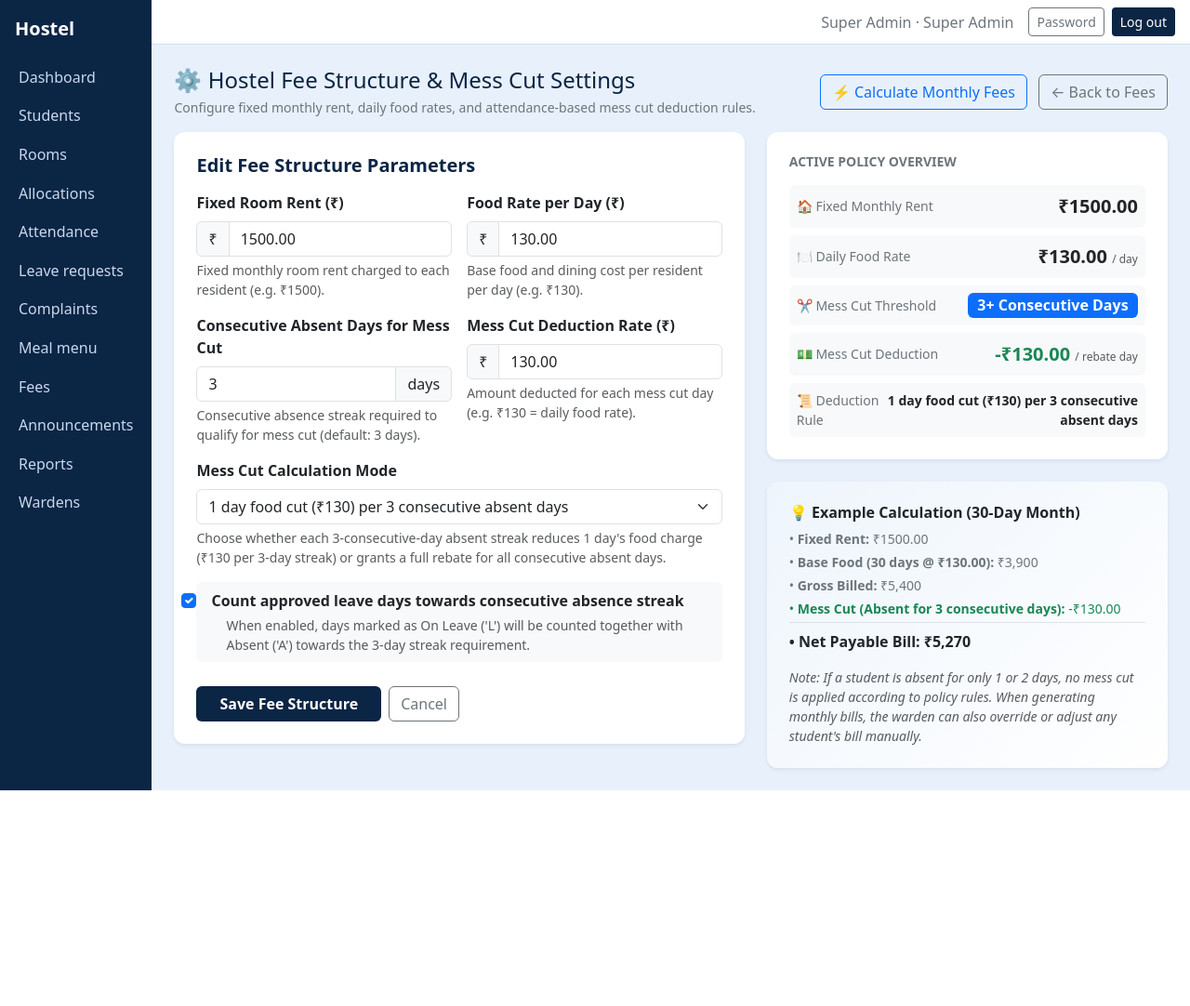
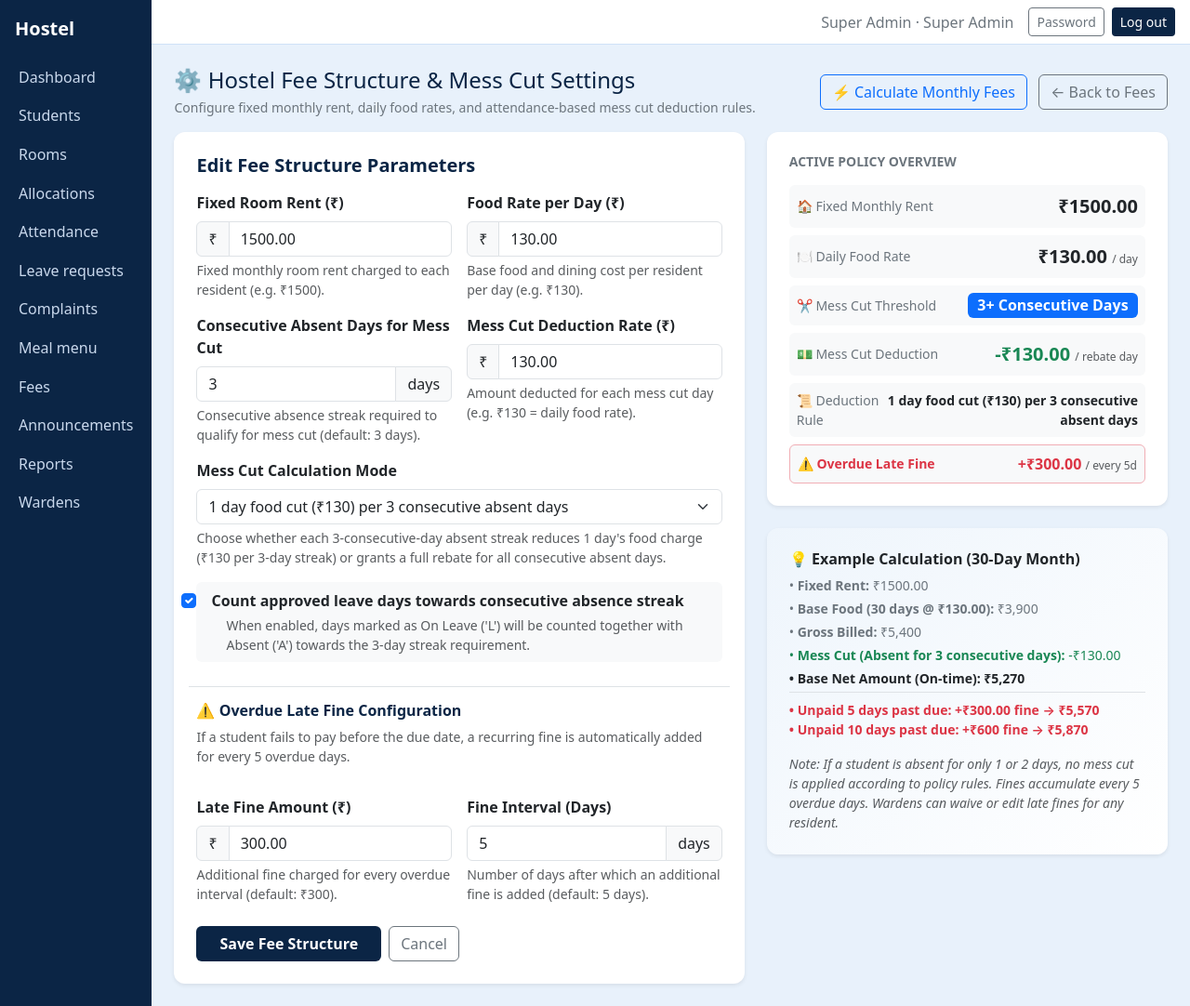
Before and after one commit to anandp8678/hostel_ms, a Django app: page /fees/structure/ in a window 1280 px wide. Shown: the whole page at 93% size. Before the commit the page ends 850 px from the top, so only its background shows below. Run offline with Django 5.2, Linux system fonts and the light colour scheme; a user stored in the database is signed in; data comes from the database, SQL or seed files in the repository; both versions use the stored data as it was after the commit.

Commit message:
Fine management implemented

```diff
--- a/core/forms.py
+++ b/core/forms.py
@@ -138,6 +138,8 @@ class FeeConfigForm(MF):
             "mess_cut_rate_per_day",
             "mess_cut_mode",
             "count_leaves",
+            "late_fine_amount",
+            "late_fine_interval_days",
         ]
         labels = {
             "rent_amount": "Fixed Monthly Rent (₹)",
@@ -146,24 +148,36 @@ class FeeConfigForm(MF):
             "mess_cut_rate_per_day": "Mess Cut Deduction Rate per Day (₹)",
             "mess_cut_mode": "Mess Cut Calculation Rule",
             "count_leaves": "Include Approved Leaves as Absence for Mess Cut",
+            "late_fine_amount": "Late Fine Amount (₹)",
+            "late_fine_interval_days": "Late Fine Overdue Interval (Days)",
         }
         help_texts = {
             "rent_amount": "Default fixed hostel room rent per student per month (e.g. ₹1500).",
             "food_rate_per_day": "Daily food / mess charge (e.g. ₹130).",
             "mess_cut_min_days": "Minimum consecutive absent days required to qualify for mess cut (default: 3 days).",
             "mess_cut_rate_per_day": "Amount to reduce per eligible day (default: ₹130 = daily food rate).",
+            "late_fine_amount": "Fine charged for every overdue interval (e.g. ₹300).",
+            "late_fine_interval_days": "Overdue days threshold interval (e.g. every 5 days: after 5 days past due -> +₹300, after 10 days -> +₹600).",
         }
+
+    def __init__(self, *a, **k):
+        super().__init__(*a, **k)
+        for f_name in ["late_fine_amount", "late_fine_interval_days", "count_leaves"]:
+            if f_name in self.fields:
+                self.fields[f_name].required = False
 
 
 class FeeForm(MF):
     class Meta:
         model = m.Fee
-        fields = ["student", "title", "rent_amount", "food_amount", "mess_cut_days", "mess_cut_amount", "amount", "due_date", "notes"]
+        fields = ["student", "title", "rent_amount", "food_amount", "mess_cut_days", "mess_cut_amount", "fine_amount", "fine_waived", "amount", "due_date", "notes"]
         labels = {
             "rent_amount": "Room Rent (₹)",
             "food_amount": "Food Charges (₹)",
             "mess_cut_days": "Mess Cut Days",
             "mess_cut_amount": "Mess Cut Deduction (₹)",
+            "fine_amount": "Late Fine (₹)",
+            "fine_waived": "Waive Late Fine",
             "amount": "Total Net Payable (₹)",
             "notes": "Breakdown Notes / Remarks",
         }
@@ -175,16 +189,32 @@ class FeeForm(MF):
         self.fields["student"].queryset = m.Student.objects.filter(is_active=True)
         if self.instance.pk:
             self.fields["student"].disabled = True
+        for f_name in ["rent_amount", "food_amount", "mess_cut_days", "mess_cut_amount", "fine_amount", "fine_waived", "notes"]:
+            if f_name in self.fields:
+                self.fields[f_name].required = False
 
     def clean(self):
         cd = super().clean()
         rent = cd.get("rent_amount") or 0
         food = cd.get("food_amount") or 0
         mess_cut = cd.get("mess_cut_amount") or 0
+        fine = cd.get("fine_amount") or 0
+        waived = cd.get("fine_waived")
+        if waived:
+            fine = 0
+            cd["fine_amount"] = 0
+            self.instance.fine_amount = 0
         amt = cd.get("amount")
         if (rent or food) and (amt is None or amt == 0):
-            cd["amount"] = max(0, rent + food - mess_cut)
+            base = max(0, rent + food - mess_cut)
+            cd["base_amount"] = base
+            cd["amount"] = base + fine
+            self.instance.base_amount = base
             self.instance.amount = cd["amount"]
+        elif amt is not None:
+            if cd.get("base_amount") is None or cd.get("base_amount") == 0:
+                cd["base_amount"] = max(0, amt - fine)
+                self.instance.base_amount = cd["base_amount"]
         return cd
 
 
--- a/core/templates/core/fee_structure.html
+++ b/core/templates/core/fee_structure.html
@@ -80,6 +80,32 @@
               </div>
             </div>
           </div>
+
+          <!-- Late Fine Rules Section -->
+          <div class="col-12 mt-4 pt-3 border-top">
+            <h6 class="fw-bold mb-2" style="color:var(--navy);">⚠️ Overdue Late Fine Configuration</h6>
+            <p class="small text-muted mb-3">If a student fails to pay before the due date, a recurring fine is automatically added for every 5 overdue days.</p>
+          </div>
+
+          <div class="col-md-6">
+            <label class="form-label fw-semibold">Late Fine Amount (₹)</label>
+            <div class="input-group">
+              <span class="input-group-text">₹</span>
+              {{ form.late_fine_amount }}
+            </div>
+            <div class="form-text small text-muted">Additional fine charged for every overdue interval (default: ₹300).</div>
+            {% if form.late_fine_amount.errors %}<div class="text-danger small">{{ form.late_fine_amount.errors|join:", " }}</div>{% endif %}
+          </div>
+
+          <div class="col-md-6">
+            <label class="form-label fw-semibold">Fine Interval (Days)</label>
+            <div class="input-group">
+              {{ form.late_fine_interval_days }}
+              <span class="input-group-text">days</span>
+            </div>
+            <div class="form-text small text-muted">Number of days after which an additional fine is added (default: 5 days).</div>
+            {% if form.late_fine_interval_days.errors %}<div class="text-danger small">{{ form.late_fine_interval_days.errors|join:", " }}</div>{% endif %}
+          </div>
         </div>
 
         <div class="mt-4 d-flex gap-2">
@@ -115,9 +141,14 @@
         <span class="fw-bold text-success fs-5">-₹{{ cfg.mess_cut_rate_per_day }} <small class="text-muted fw-normal" style="font-size:0.75rem;">/ rebate day</small></span>
       </div>
 
-      <div class="d-flex align-items-center justify-content-between p-2 bg-light rounded">
+      <div class="d-flex align-items-center justify-content-between p-2 mb-2 bg-light rounded">
         <span class="text-secondary small">📜 Deduction Rule</span>
         <span class="fw-semibold small text-end text-dark">{{ cfg.get_mess_cut_mode_display }}</span>
+      </div>
+
+      <div class="d-flex align-items-center justify-content-between p-2 bg-light rounded border border-danger-subtle">
+        <span class="text-danger small fw-semibold">⚠️ Overdue Late Fine</span>
+        <span class="fw-bold text-danger fs-6">+₹{{ cfg.late_fine_amount }} <small class="text-muted fw-normal" style="font-size:0.75rem;">/ every {{ cfg.late_fine_interval_days }}d</small></span>
       </div>
     </div>
 
@@ -129,10 +160,12 @@
         <li class="mb-1 text-secondary">• <b>Base Food (30 days @ ₹{{ cfg.food_rate_per_day }}):</b> ₹3,900</li>
         <li class="mb-1 text-secondary">• <b>Gross Billed:</b> ₹5,400</li>
         <li class="mb-1 text-success">• <b>Mess Cut (Absent for 3 consecutive days):</b> -₹{{ cfg.mess_cut_rate_per_day }}</li>
-        <li class="pt-2 border-top fw-bold text-dark fs-6">• <b>Net Payable Bill:</b> ₹5,270</li>
+        <li class="mb-1 fw-bold text-dark">• <b>Base Net Amount (On-time):</b> ₹5,270</li>
+        <li class="pt-2 border-top text-danger fw-semibold">• <b>Unpaid 5 days past due:</b> +₹{{ cfg.late_fine_amount }} fine &rarr; <b>₹5,570</b></li>
+        <li class="text-danger fw-semibold">• <b>Unpaid 10 days past due:</b> +₹{{ cfg.late_fine_amount|add:cfg.late_fine_amount }} fine &rarr; <b>₹5,870</b></li>
       </ul>
       <p class="small text-muted mb-0">
-        <i>Note: If a student is absent for only 1 or 2 days, no mess cut is applied according to policy rules. When generating monthly bills, the warden can also override or adjust any student's bill manually.</i>
+        <i>Note: If a student is absent for only 1 or 2 days, no mess cut is applied according to policy rules. Fines accumulate every 5 overdue days. Wardens can waive or edit late fines for any resident.</i>
       </p>
     </div>
   </div>
--- a/core/templates/core/overview.html
+++ b/core/templates/core/overview.html
@@ -612,6 +612,11 @@
                     · <span class="text-success fw-semibold">Mess Cut: -₹{{ x.mess_cut_amount }} ({{ x.mess_cut_days }}d)</span>
                   {% endif %}
                 {% endif %}
+                {% if x.fine_amount > 0 %}
+                  · <span class="text-danger fw-semibold">Late Fine: +₹{{ x.fine_amount }} ({{ x.overdue_days }}d overdue)</span>
+                {% elif x.fine_waived %}
+                  · <span class="text-muted fw-semibold">Late Fine: Waived</span>
+                {% endif %}
               </div>
             </div>
             <div class="text-end">
--- a/core/urls.py
+++ b/core/urls.py
@@ -28,6 +28,7 @@ urlpatterns = [
     path("fees/calculate/", v.fees_calculate_monthly, name="fees_calculate_monthly"),
     path("fees/new/", v.fee_create, name="fees_new"),
     path("fees/<int:fee_id>/pay/", v.payment_new, name="payment_new"),
+    path("fees/<int:pk>/waive-fine/", v.fee_waive_fine, name="fee_waive_fine"),
     path("wardens/new/", v.warden_new, name="wardens_new"),
     path("reports/", v.reports, name="reports"),
     path("menu/", v.menu, name="menu"),
--- a/core/views.py
+++ b/core/views.py
@@ -136,7 +136,18 @@ def alloc_actions(a):
 
 
 def fee_actions(fee):
-    return [("Record payment", reverse("payment_new", args=[fee.pk]), False, "")] if fee.balance > 0 else []
+    acts = []
+    if fee.balance > 0:
+        acts.append(("Record payment", reverse("payment_new", args=[fee.pk]), False, ""))
+    if fee.fine_amount > 0 and not fee.fine_waived:
+        acts.append(("Waive fine", reverse("fee_waive_fine", args=[fee.pk]), True, f"Waive late fine of ₹{fee.fine_amount} for {fee.student}?"))
+    return acts
+
+
+def fee_list_qs():
+    for f_obj in m.Fee.objects.filter(due_date__lt=date.today()):
+        f_obj.sync_late_fine()
+    return m.Fee.objects.select_related("student__user").prefetch_related("payments")
 
 
 V = {}
@@ -163,12 +174,13 @@ V["fees"] = crud("fees", m.Fee, f.FeeForm, "Fees", [
     ("Rent", lambda x: f"₹{x.rent_amount}" if x.rent_amount else "—"),
     ("Food", lambda x: f"₹{x.food_amount}" if x.food_amount else "—"),
     ("Mess Cut", lambda x: f"-₹{x.mess_cut_amount} ({x.mess_cut_days}d)" if x.mess_cut_amount else "—"),
+    ("Late Fine", lambda x: f"+₹{x.fine_amount} ({x.overdue_days}d late)" if x.fine_amount > 0 else ("Waived" if x.fine_waived else "—")),
     ("Total", lambda x: f"₹{x.amount}"),
     ("Paid", lambda x: f"₹{x.paid}"),
     ("Balance", lambda x: f"₹{x.balance}"),
     ("Due", lambda x: date_s(x.due_date)),
     ("Status", lambda x: badge(x.status))],
-    qs=lambda: m.Fee.objects.select_related("student__user").prefetch_related("payments"), actions=fee_actions, add_label="Add custom fee")
+    qs=fee_list_qs, actions=fee_actions, add_label="Add custom fee")
 V["announcements"] = crud("announcements", m.Announcement, f.AnnouncementForm, "Announcements", [
     ("Title", lambda a: a.title), ("For", lambda a: a.get_audience_display()), ("Posted", lambda a: date_s(a.created_at))],
     add_label="Post")
@@ -381,6 +393,7 @@ def fees_calculate_monthly(request):
 @staff
 def payment_new(request, fee_id):
     fee = get_object_or_404(m.Fee, pk=fee_id)
+    fee.sync_late_fine()
     form = f.PaymentForm(request.POST or None, initial={"amount": fee.balance})
     form.instance.fee = fee
     if request.method == "POST" and form.is_valid():
@@ -390,6 +403,17 @@ def payment_new(request, fee_id):
         messages.success(request, "Payment recorded.")
         return redirect("fees")
     return show(request, "form", title=f"Record payment · {fee.student} · {fee.title} (balance {fee.balance})", form=form, back=reverse("fees"))
+
+
+@staff
+@require_POST
+def fee_waive_fine(request, pk):
+    """Allows wardens or admins to waive the late fine for a student."""
+    fee = get_object_or_404(m.Fee, pk=pk)
+    fee.fine_waived = True
+    fee.sync_late_fine(save=True)
+    messages.success(request, f"Late fine waived for {fee.student}. Total fee adjusted to ₹{fee.amount}.")
+    return redirect("fees")
 
 
 @staff
@@ -1329,12 +1353,15 @@ def my_leaves(request):
 @role_required("student")
 def my_fees(request):
     s = _mine(request)
+    for f_obj in s.fees.filter(due_date__lt=date.today()):
+        f_obj.sync_late_fine()
     rows = [
         (
             x.title,
             f"₹{x.rent_amount}" if x.rent_amount else "—",
             f"₹{x.food_amount}" if x.food_amount else "—",
             f"-₹{x.mess_cut_amount} ({x.mess_cut_days}d)" if x.mess_cut_amount else "—",
+            f"+₹{x.fine_amount} ({x.overdue_days}d late)" if x.fine_amount > 0 else ("Waived" if x.fine_waived else "—"),
             f"₹{x.amount}",
             f"₹{x.paid}",
             f"₹{x.balance}",
@@ -1345,9 +1372,9 @@ def my_fees(request):
     ]
     return show(
         request, "plain", title="Fees & Mess Bill Breakdown",
-        headers=["Fee Title", "Room Rent", "Food Charge", "Mess Cut Rebate", "Total Amount", "Paid", "Balance", "Due Date", "Status"],
+        headers=["Fee Title", "Room Rent", "Food Charge", "Mess Cut Rebate", "Late Fine", "Total Amount", "Paid", "Balance", "Due Date", "Status"],
         rows=rows,
-        note="Hostel fee includes fixed room rent + daily food charge minus attendance-based mess cut (consecutive absences ≥ 3 days). Pay at the warden's office."
+        note="Hostel fees must be settled before due date. A late fine of ₹300 is charged for every 5 days past due."
     )
 
 
```
Also changed, not shown: core/models.py (+87 -6 lines), core/tests.py (+103 -1 lines), core/migrations/0004_fee_base_amount_fee_fine_amount_fee_fine_waived_and_more.py (added), db.sqlite3.
